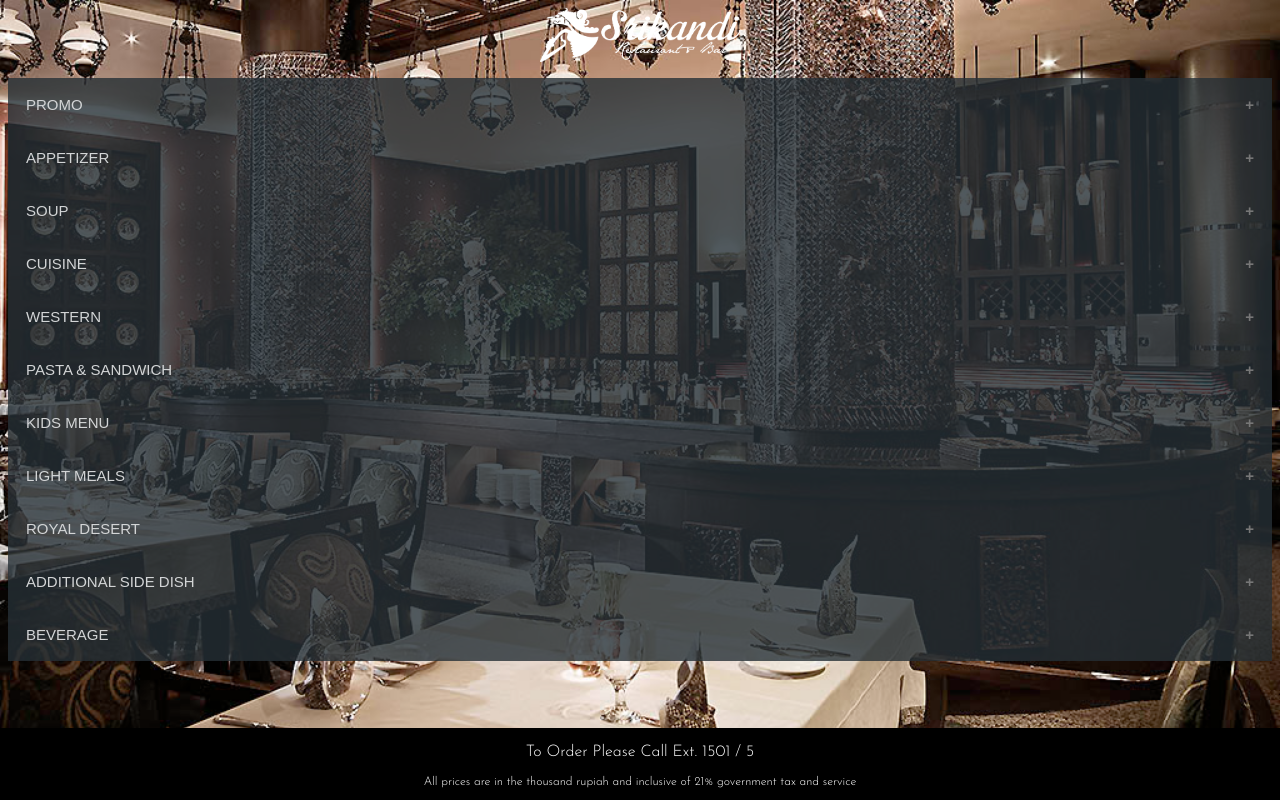
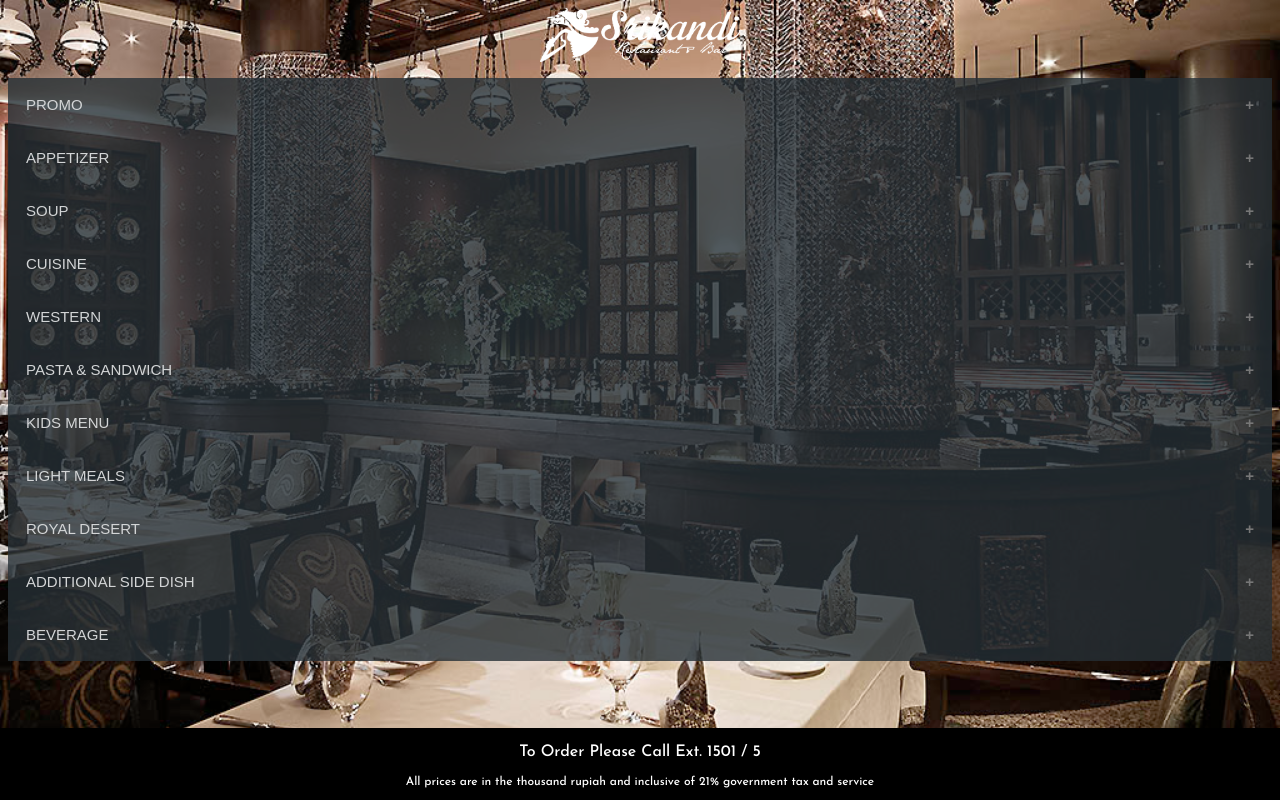
Before and after one commit to royalsurakarta/restaurant, a plain HTML site: page index.html in a window 1280 px wide. Drawn offline with Linux system fonts and the light colour scheme.

Commit message:
add font

```diff
--- a/index.html
+++ b/index.html
@@ -5,7 +5,8 @@
 <meta name="viewport" content="width=device-width, initial-scale=1">
 <link rel="preconnect" href="https://fonts.googleapis.com">
 <link rel="preconnect" href="https://fonts.gstatic.com" crossorigin>
-<link href="https://fonts.googleapis.com/css2?family=Josefin+Sans:wght@300&family=Ubuntu:wght@300&display=swap" rel="stylesheet">
+<link href="https://fonts.googleapis.com/css2?family=Josefin+Sans:wght@500&display=swap" rel="stylesheet">
+
 <style>
 body {
   background-position: center;
```
